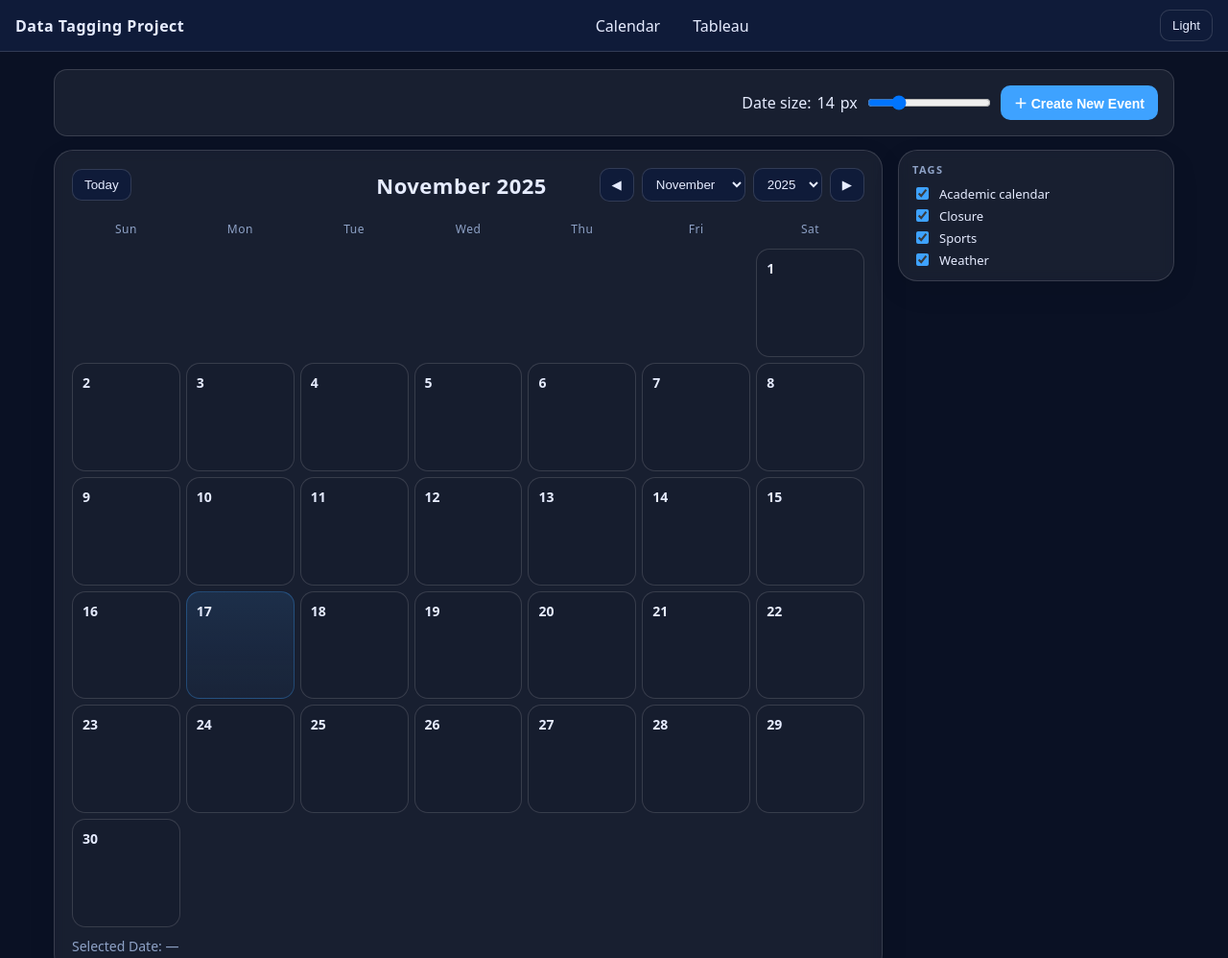
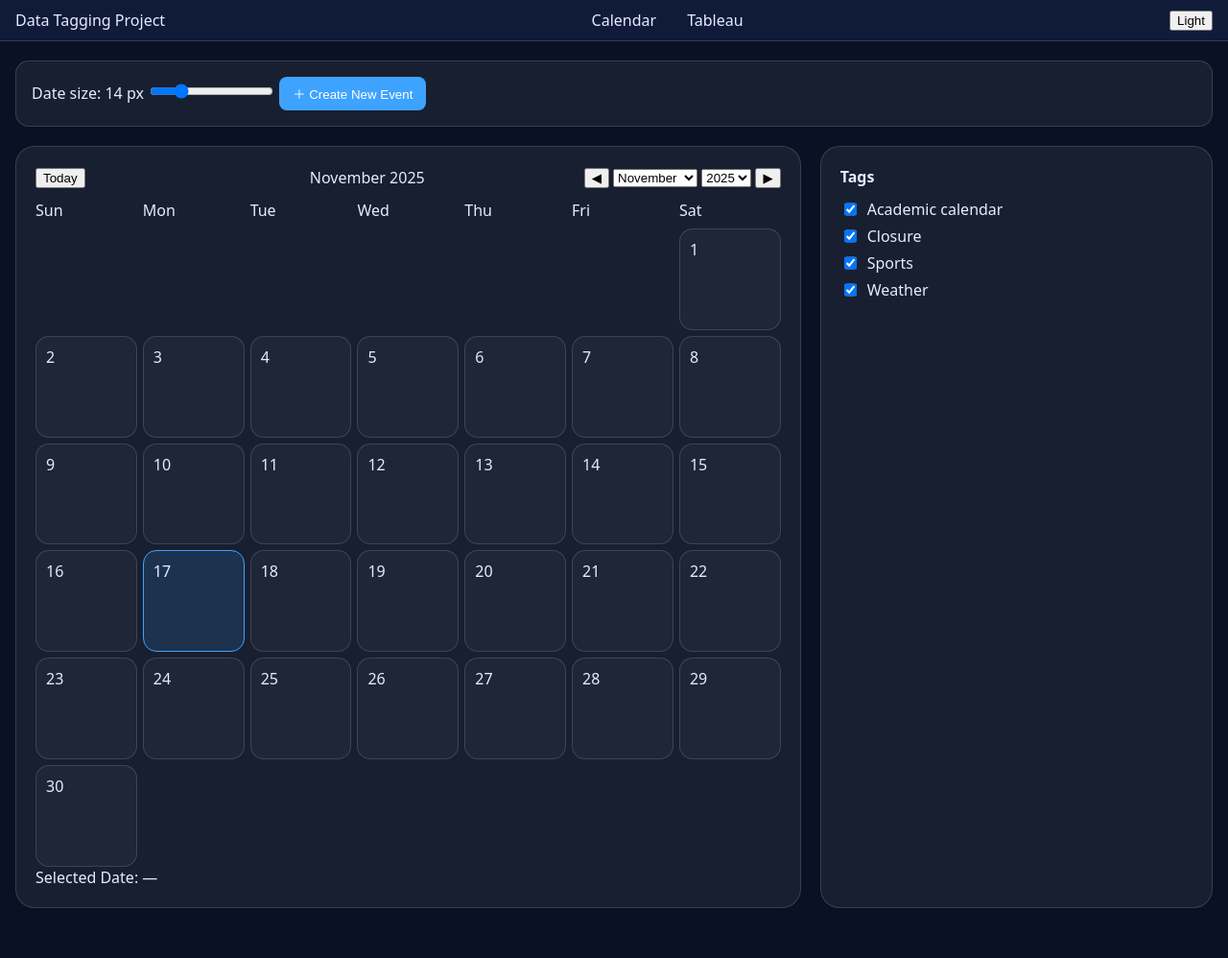
Before and after one commit to hty1206/LIS640_database, a plain HTML site: page docs/index.html in a window 1280 px wide. Shown: the top 998 px of the page at 96% size. After the commit the page ends 946 px from the top, so only its background shows below. Drawn offline with Linux system fonts and the light colour scheme.

Commit message:
Update styles.css

```diff
--- a/docs/styles.css
+++ b/docs/styles.css
@@ -1,6 +1,5 @@
 /* ===== Theme variables ===== */
 :root {
-  /* Dark theme (deep blue) */
   --bg:#0a1124;
   --surface:#0f1b39;
   --text:#e6ecff;
@@ -10,10 +9,9 @@
   --border:rgba(255,255,255,0.14);
   --ring:rgba(62,162,255,0.25);
   --card:rgba(255,255,255,0.06);
-  --date-size:14px; /* adjustable */
+  --date-size:14px;
 }
 
-/* Light theme (soft light gray) */
 html[data-theme="light"] {
   --bg:#e8e9ed;
   --surface:#ffffff;
@@ -26,288 +24,155 @@ html[data-theme="light"] {
   --card:#ffffff;
 }
 
-*{box-sizing:border-box}
-html,body{height:100%}
-body{
-  margin:0;
-  font-family:ui-sans-serif, system-ui, -apple-system, Segoe UI, Roboto, Helvetica, Arial;
-  background: var(--bg);
+/* General */
+* { box-sizing:border-box; }
+html, body { height:100%; margin:0; }
+body {
+  background:var(--bg);
   color:var(--text);
+  font-family: ui-sans-serif, system-ui;
 }
 
 /* Navbar */
-.navbar{
-  display:flex;
-  align-items:center;
-  justify-content:space-between;
+.navbar {
+  display:flex; justify-content:space-between; align-items:center;
   padding:10px 16px;
   border-bottom:1px solid var(--border);
-  position:sticky; top:0; background:var(--surface);
-  z-index:10
+  background:var(--surface);
+  position:sticky; top:0; z-index:10;
 }
-.navbar .brand{font-weight:800; letter-spacing:.5px}
-.navbar ul{display:flex; gap:12px; list-style:none; margin:0; padding:0}
-.navbar a{
+.navbar ul { display:flex; gap:12px; margin:0; padding:0; list-style:none; }
+.navbar a {
+  padding:8px 10px;
   color:var(--text);
   text-decoration:none;
-  padding:8px 10px;
   border-radius:8px;
-  border:1px solid transparent
 }
-.navbar a:hover{
-    border-color:var(--accent);
-    box-shadow:0 0 0 3px var(--ring)
-}
-.theme-btn{
-  background:var(--surface);
-  color:var(--text);
+.navbar a:hover { border:1px solid var(--accent); }
+
+/* Container */
+.container { max-width:1400px; margin:20px auto; padding:0 16px; }
+.view.hidden { display:none; }
+
+/* Panel */
+.panel {
+  background:var(--card);
   border:1px solid var(--border);
-  border-radius:10px;
-  padding:8px 12px; cursor:pointer
-}
-.theme-btn:hover{
-    border-color:var(--accent);
-    box-shadow:0 0 0 3px var(--ring)
+  border-radius:14px;
+  padding:16px;
 }
 
-/* 右上角區塊（新增事件＋Theme） */
-.nav-right{
-  display:flex;
-  align-items:center;
-  gap:8px;
+/* Calendar Layout */
+.calendar-layout {
+  display:grid;
+  grid-template-columns:2fr 1fr;
+  gap:20px;
+  margin-top:20px;
 }
 
-/* 新增事件按鈕（像 Canvas） */
-.add-event-btn{
-  background:var(--accent);
-  color:#fff;
-  border:none;
-  border-radius:10px;
-  padding:8px 14px;
-  font-size:14px;
-  font-weight:600;
-  cursor:pointer;
-}
-.add-event-btn:hover{
-  opacity:0.9;
+/* Card */
+.card {
+  background:var(--card);
+  border:1px solid var(--border);
+  border-radius:20px;
+  padding:20px;
 }
 
-/* Layout */
-.container{max-width:1200px; margin:18px auto; padding:0 16px}
-.view.hidden{display:none}
-.panel{background:var(--card); border:1px solid var(--border); border-radius:14px; padding:16px}
-.control-bar{margin-bottom:14px}
-.row{display:flex; align-items:center}
-.gap{gap:8px}
-.small{font-size:12px}
-.muted{color:var(--muted)}
-.inline{display:flex; align-items:center; gap:6px}
-.divider{height:1px; background:var(--border); margin:12px 0}
-
-/* Forms (for inputs in Tableau view) */
-input[type="url"]{
-  background:var(--surface); color:var(--text);
-  border:1px solid var(--border); border-radius:8px; padding:10px; flex:1
-}
-button{
-  background:var(--surface); color:var(--text);
-  border:1px solid var(--border); border-radius:10px; padding:8px 12px; cursor:pointer
-}
-button:hover{border-color:var(--accent); box-shadow:0 0 0 4px var(--ring)}
-
-/* Calendar */
-.wrap{width:min(100%, 1600px)}
-.card{
-  background:var(--card); border:1px solid var(--border); border-radius:20px;
-  box-shadow:0 10px 30px rgba(0,0,0,.08); padding:18px; backdrop-filter:blur(6px)
-}
-.header{
-  display:grid; grid-template-columns:1fr 1fr auto; align-items:center; gap:12px; margin-bottom:12px
-}
-.title{text-align:center; font-weight:700; letter-spacing:.5px; font-size:clamp(18px, 3vw, 22px)}
-.controls, .right-controls{display:flex; gap:8px}
-select{
-  background:var(--surface); color:var(--text);
-  border:1px solid var(--border); border-radius:10px; padding:8px 10px; cursor:pointer
-}
-select:hover{border-color:var(--accent); box-shadow:0 0 0 4px var(--ring)}
-
-.calendar{display:grid; grid-template-rows:auto 1fr; gap:8px}
-.weekdays, .grid{display:grid; grid-template-columns:repeat(7, 1fr); gap:6px}
-.weekday{text-align:center; font-size:12px; color:var(--muted); letter-spacing:.5px; padding:8px 0 4px}
-.cell{
-  aspect-ratio:1/1; border-radius:14px; border:1px solid var(--border);
-  background:rgba(0,0,0,0.05);
-  display:grid; grid-template-rows:auto 1fr; padding:10px; position:relative;
-  transition:background .2s, border-color .2s
-}
-html[data-theme="light"] .cell{background:rgba(0,0,0,0.03)}
-.cell:hover{border-color:rgba(0,0,0,.25); background:rgba(0,0,0,.08); cursor:pointer}
-.date-num{font-weight:700; font-size:var(--date-size)}
-.badges{position:absolute; inset:auto 8px 8px auto; display:flex; gap:4px; flex-wrap:wrap}
-.badge{
-  font-size:10px; padding:2px 6px; border-radius:999px;
-  background:rgba(62,162,255,.15); border:1px solid rgba(62,162,255,.35); color:#9bc8ff
-}
-.selected{border-color:var(--selected)!important; box-shadow:0 0 0 4px var(--ring)}
-.today{background:linear-gradient(180deg, rgba(62,162,255,.12), rgba(62,162,255,.04)); border-color:rgba(62,162,255,.3)}
-.foot{margin-top:10px; color:var(--muted); font-size:14px}
-
-/* Tableau */
-.tableau-frame{margin-top:12px; border:1px solid var(--border); border-radius:14px; overflow:hidden}
-.tableau-frame iframe{display:block; width:100%; height:70vh; border:0}
-
-/* 共用 hidden 類別（給其它東西用也可以） */
-.hidden{
-  display:none;
+/* Calendar Styles */
+.header {
+  display:grid; grid-template-columns:1fr 1fr auto;
+  align-items:center; gap:10px;
+  margin-bottom:12px;
 }
 
-/* ===== 新增事件 Modal ===== */
-.modal-overlay{
-  position:fixed;
-  inset:0;
-  background:rgba(0,0,0,0.45);
-  display:flex;
-  justify-content:center;
-  align-items:center;
-  z-index:200;
+.calendar { display:grid; grid-template-rows:auto 1fr; gap:8px; }
+
+.weekdays, .grid {
+  display:grid;
+  grid-template-columns:repeat(7,1fr);
+  gap:6px;
 }
 
-/* ★ 這一行是關鍵：同時有 .modal-overlay 和 .hidden 時，強制 display:none */
-.modal-overlay.hidden{
-  display:none !important;
+.cell {
+  aspect-ratio:1/1;
+  border-radius:14px;
+  padding:10px;
+  border:1px solid var(--border);
+  background:rgba(255,255,255,0.03);
 }
 
-.modal{
-  width:min(420px, 90%);
-  background:var(--surface);
-  border-radius:12px;
-  border:1px solid var(--border);
-  overflow:hidden;
+.cell:hover {
+  background:rgba(255,255,255,0.1);
+  border-color:var(--accent);
 }
 
-.modal-header{
-  padding:14px 18px;
+.today {
+  border-color:var(--accent);
+  background:rgba(62,162,255,0.15);
+}
+
+.selected {
+  border-color:var(--selected);
+  box-shadow:0 0 0 3px var(--ring);
+}
+
+/* Tags Sidebar */
+.tag-sidebar h3 {
+  margin:0 0 12px 0;
+  font-size:16px;
+}
+
+.tag-list { list-style:none; padding:0; margin:0; display:flex; flex-direction:column; gap:6px; }
+.tag-item label { display:flex; gap:8px; }
+
+/* Create Event Button */
+.add-event-btn {
   background:var(--accent);
   color:white;
-  display:flex;
-  justify-content:space-between;
-  align-items:center;
-  font-weight:700;
-}
-
-.icon-btn{
-  background:none;
-  border:none;
-  color:white;
-  font-size:20px;
-  cursor:pointer;
-}
-
-.modal-body{
-  padding:16px;
-  display:flex;
-  flex-direction:column;
-  gap:12px;
-}
-
-.field{
-  display:flex;
-  flex-direction:column;
-  gap:4px;
-}
-.field-label{
-  font-size:12px;
-  color:var(--muted);
-}
-
-.modal-body input,
-.modal-body select{
-  padding:8px;
-  border-radius:8px;
-  background:var(--surface);
-  border:1px solid var(--border);
-  color:var(--text);
-}
-
-.modal-footer{
-  padding:12px 16px;
-  display:flex;
-  justify-content:flex-end;
-  gap:8px;
-}
-
-.primary-btn{
-  background:var(--accent);
-  color:white;
-  padding:8px 12px;
+  padding:8px 14px;
   border:none;
   border-radius:8px;
   cursor:pointer;
 }
-.secondary-btn{
-  background:var(--surface);
-  border:1px solid var(--border);
-  padding:8px 12px;
-  border-radius:8px;
-  color:var(--text);
-  cursor:pointer;
+.add-event-btn:hover {
+  background:#67b7ff;
+  box-shadow:0 0 0 4px var(--ring);
 }
 
-/* ===== Calendar + Tag sidebar layout ===== */
-.calendar-layout{
-  display:grid;
-  grid-template-columns:minmax(0,3fr) minmax(220px,1fr);
-  gap:16px;
-  align-items:flex-start;
+/* Modal */
+.modal-overlay {
+  position:fixed; inset:0;
+  background:rgba(0,0,0,0.55);
+  display:flex; justify-content:center; align-items:center;
+  z-index:200;
+}
+.modal-overlay.hidden { display:none; }
+
+.modal {
+  background:var(--surface);
+  padding:20px;
+  width:360px;
+  border-radius:16px;
 }
 
-/* 小螢幕就上下堆疊 */
-@media (max-width:900px){
-  .calendar-layout{
-    grid-template-columns:1fr;
-  }
+.modal-header {
+  display:flex; justify-content:space-between; align-items:center;
 }
 
-/* 右側 tag 卡片 */
-.tag-sidebar{
-  padding:12px 14px;
-  font-size:13px;
+.field {
+  display:flex; flex-direction:column; margin-bottom:12px;
 }
 
-.tag-sidebar h3{
-  margin:0 0 8px;
-  font-size:11px;
-  letter-spacing:.12em;
-  text-transform:uppercase;
-  color:var(--muted);
+.primary-btn {
+  width:100%;
+  padding:10px;
+  background:var(--accent);
+  border:none;
+  color:white;
+  border-radius:8px;
 }
 
-.tag-list{
-  list-style:none;
-  margin:0;
-  padding:0;
-  display:flex;
-  flex-direction:column;
-  gap:4px;
+#view-tableau .tableauPlaceholder {
+  display: block;
+  margin: 1.5rem auto;
 }
-
-.tag-item label{
-  display:flex;
-  align-items:center;
-  gap:8px;
-  cursor:pointer;
-}
-
-.tag-item input[type="checkbox"]{
-  accent-color:var(--accent);
-}
-
-.tag-name{
-  font-size:13px;
-}
-
-.space-between {
-  justify-content: space-between;
-  width: 100%;
-}
```
